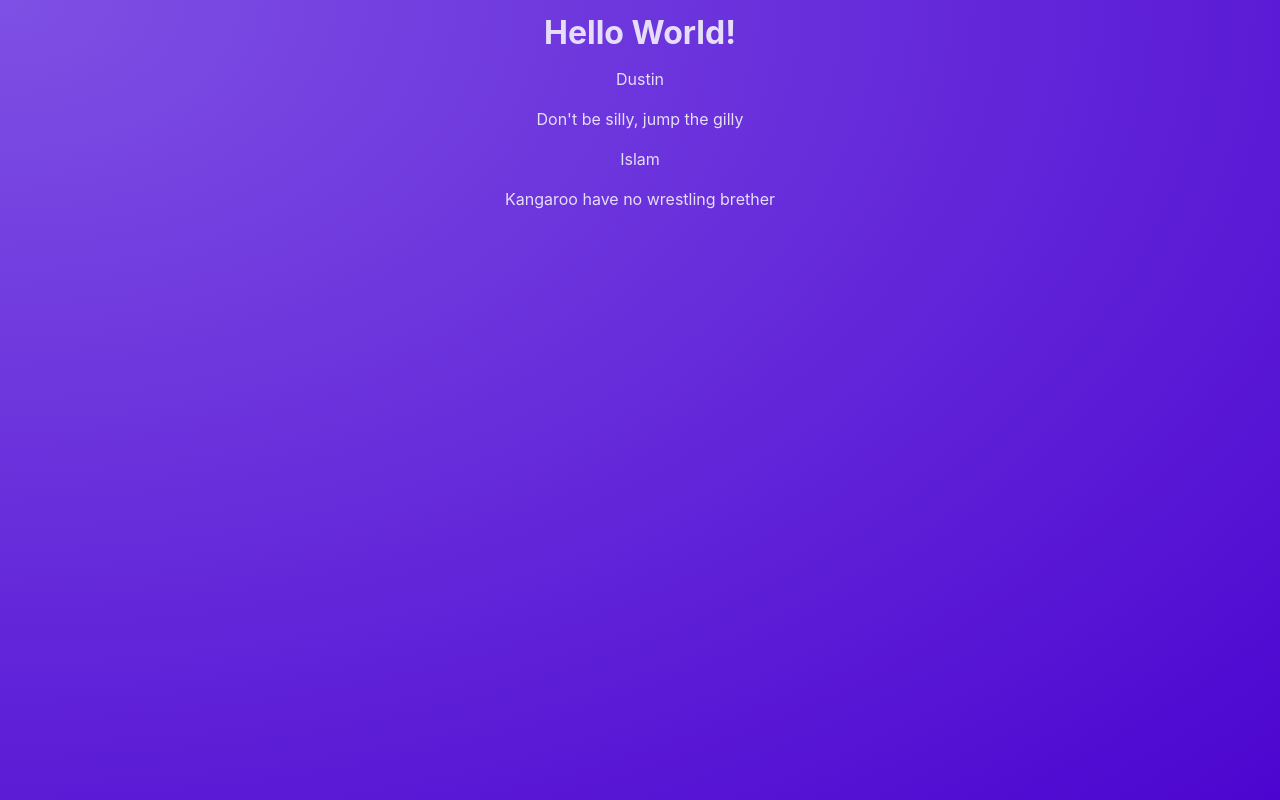
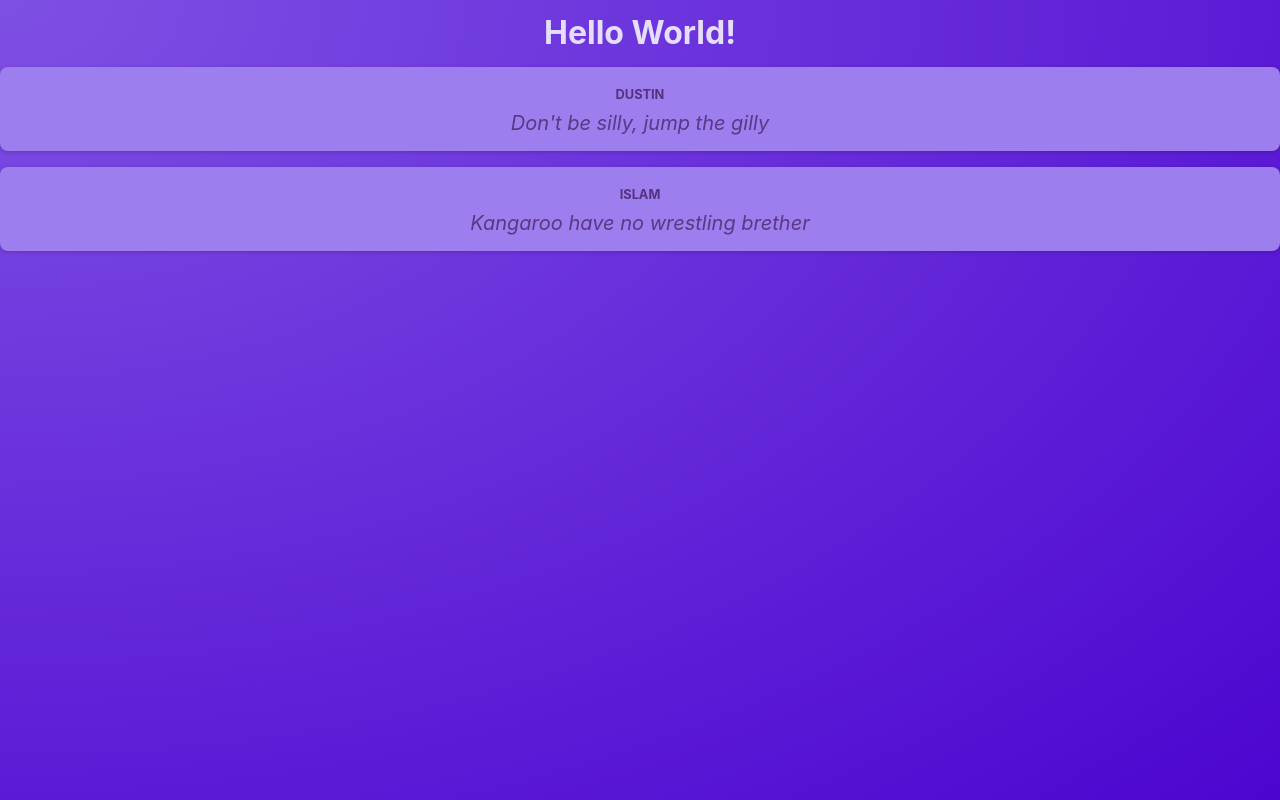
Before and after one commit to AaradhyaGitHub/React-Review, a React (Vite) app in the folder react-postit-basics/: page / in a window 1280 px wide. Built offline with nearby package versions, Linux system fonts and the light colour scheme.

Commit message:
Imported css file from instructor

```diff
--- a/react-postit-basics/src/components/Post.jsx
+++ b/react-postit-basics/src/components/Post.jsx
@@ -1,8 +1,9 @@
+import classes from "./Post.module.css";
 export default function Post(props) {
   return (
-    <div>
-      <p>{props.fighter}</p>
-      <p>{props.quote}</p>
+    <div className={classes.post}>
+      <p className={classes.author}>{props.fighter}</p>
+      <p className={classes.text}>{props.quote}</p>
     </div>
   );
 }
--- /dev/null
+++ b/react-postit-basics/src/components/Post.module.css
@@ -0,0 +1,35 @@
+.post {
+  margin: 1rem 0;
+  padding: 1rem;
+  background-color: #9c7eee;
+  border-radius: 8px;
+  box-shadow: 0 1px 4px rgba(0, 0, 0, 0.2);
+  animation: animate-in 1s ease-out forwards;
+}
+
+.author {
+  font-size: 0.8rem;
+  font-weight: bold;
+  color: #543280;
+  margin: 0;
+  text-transform: uppercase;
+}
+
+.text {
+  white-space: pre-wrap;
+  font-size: 1.25rem;
+  margin: 0.25rem 0 0 0;
+  color: #593884;
+  font-style: italic;
+}
+
+@keyframes animate-in {
+  from {
+    opacity: 0;
+    transform: translateY(1rem);
+  }
+  to {
+    opacity: 1;
+    transform: translateY(0);
+  }
+}
```
